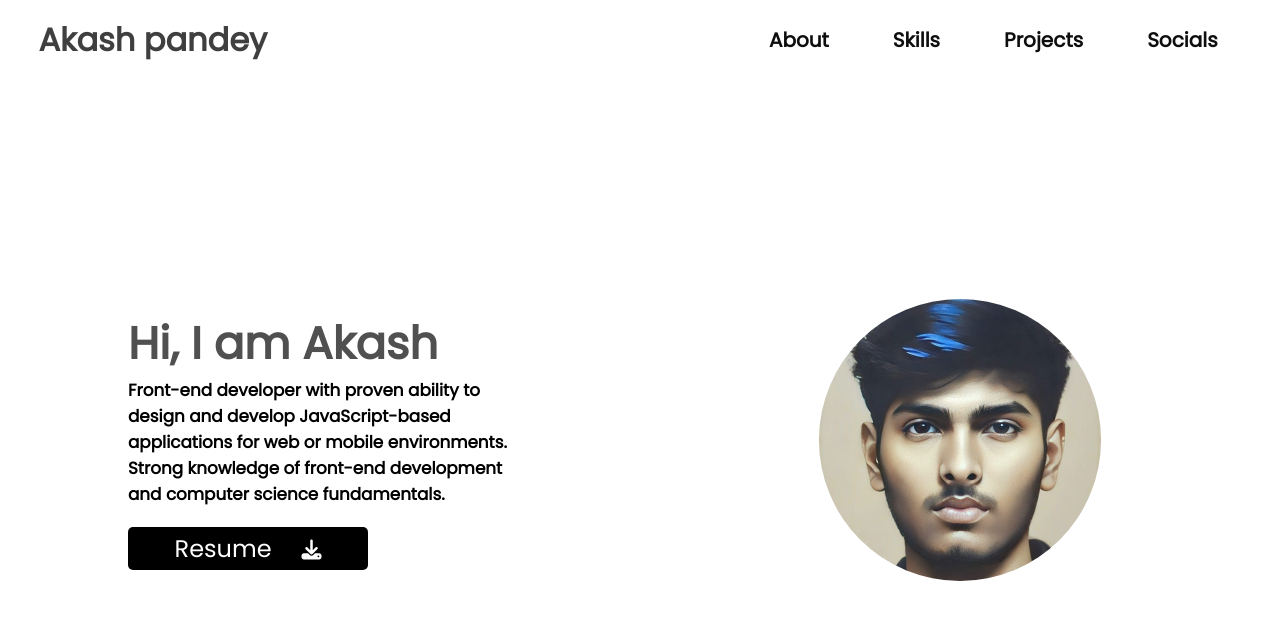
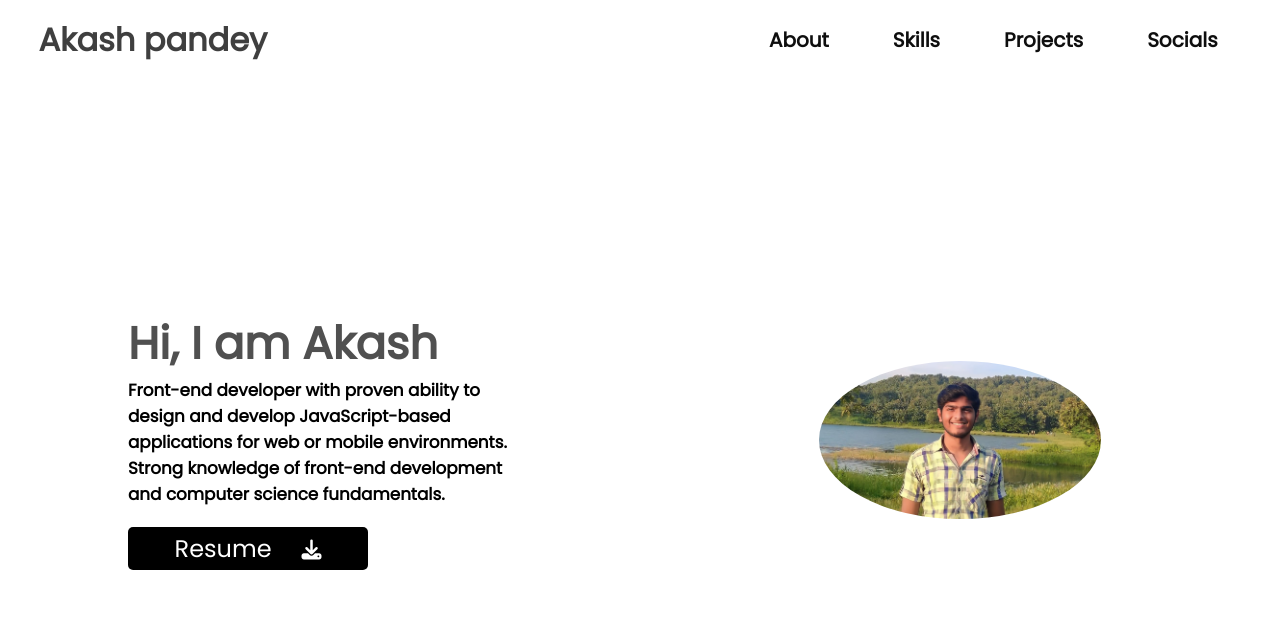
Before and after one commit to bitu99/Personal-portfolio, a plain HTML site: page index.html in a window 1280 px wide. Shown: the top 631 px of the page. Drawn offline with nearby package versions, Linux system fonts and the light colour scheme.

Commit message:
Update index.html

```diff
--- a/index.html
+++ b/index.html
@@ -70,7 +70,8 @@
                 <button><a href="https://twitter.com/the_ak_pandey?t=P-U7HEk1SeA1RXqvp1P4kg&s=08"><i class="fa-brands fa-twitter" style="color: #303030;"></i></a></button>
             </div>
             <div class="img">
-                <img src="aksh-color-new.jpg" alt="img">
+                <img src="myImage1.jpeg" alt="img">
+<!--                 aksh-color-new.jpg -->
             </div>
         </div>
     </section>
```
